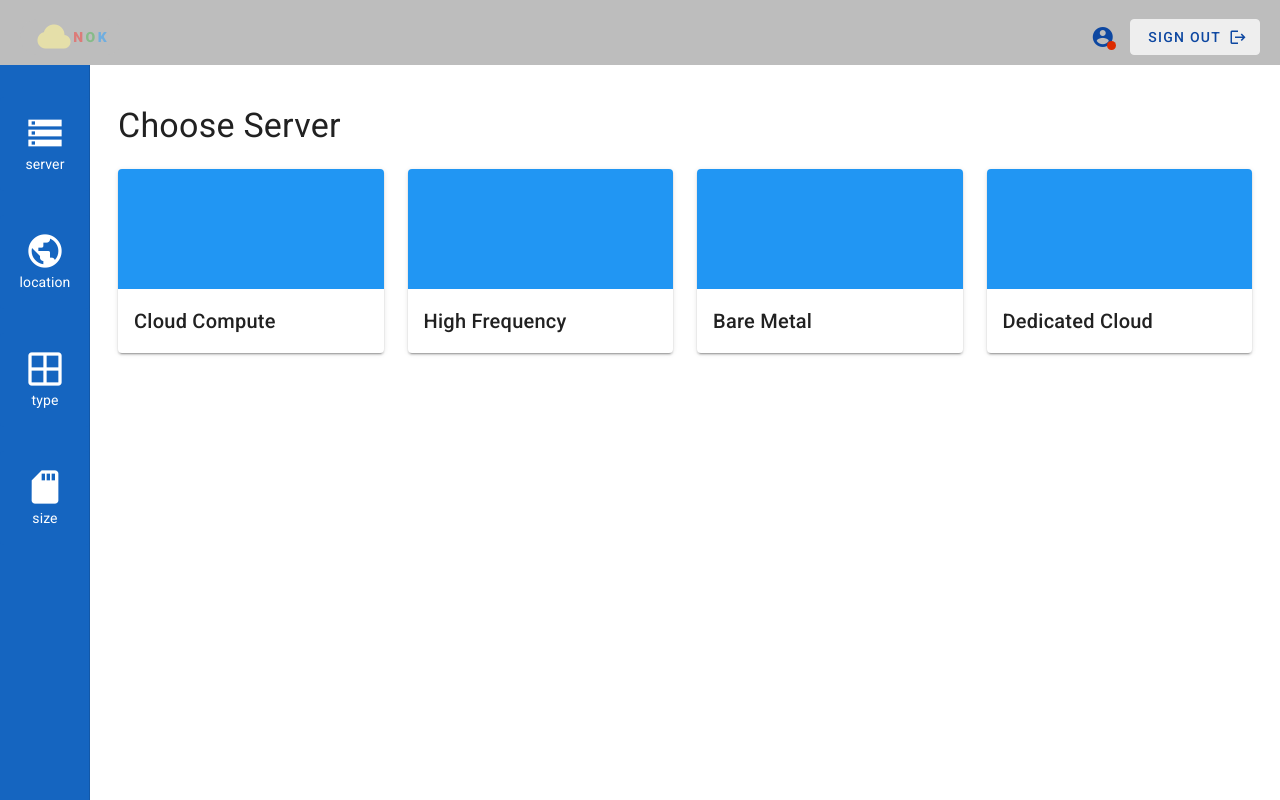
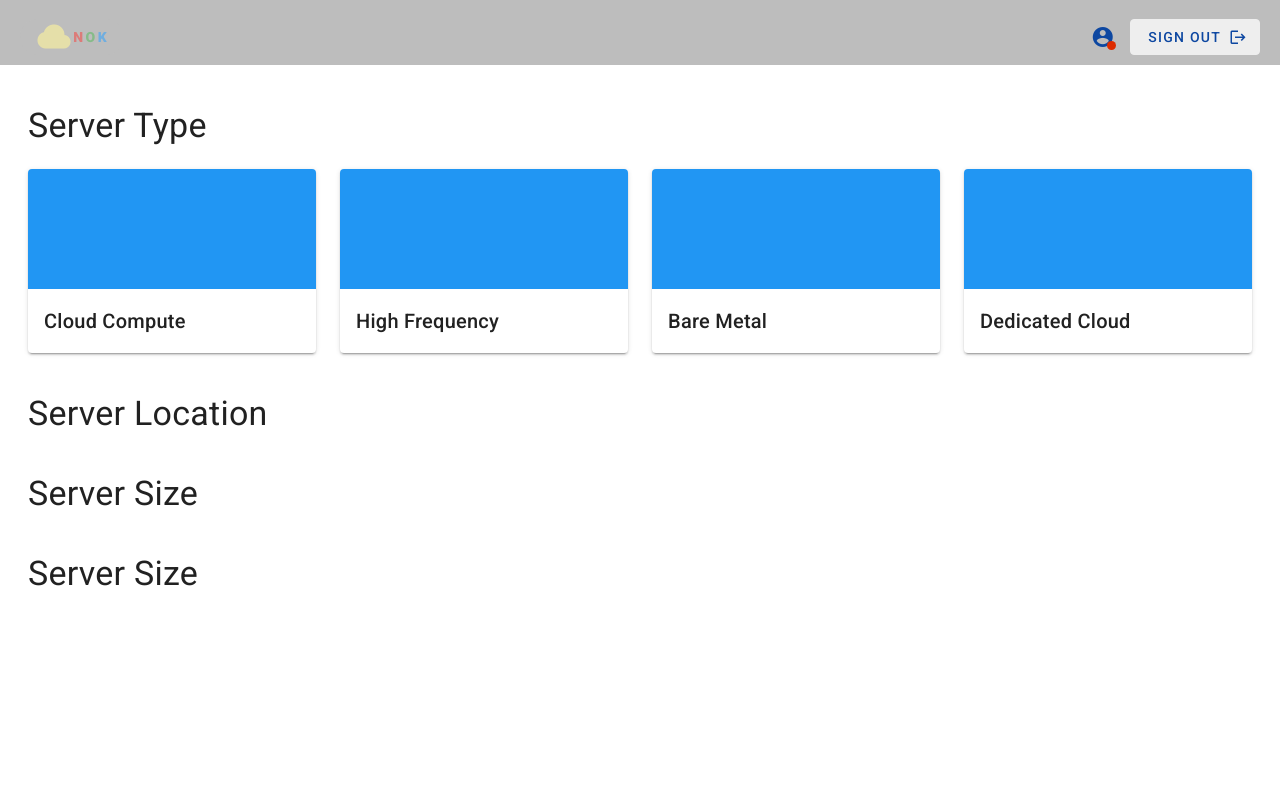
Before and after one commit to saman-re/abrnok, a Vue app: page /new_server in a window 1280 px wide. Built offline with nearby package versions, Linux system fonts and the light colour scheme.

Commit message:
navigation drawer done

```diff
--- a/public/index.html
+++ b/public/index.html
@@ -1,5 +1,5 @@
 <!DOCTYPE html>
-<html lang="en">
+<html lang="en" style="scroll-behavior: smooth">
   <head>
     <meta charset="utf-8">
     <meta http-equiv="X-UA-Compatible" content="IE=edge">
--- a/src/components/NavigationDrawer.vue
+++ b/src/components/NavigationDrawer.vue
@@ -2,7 +2,7 @@
     <v-navigation-drawer app v-model="navDrawer" clipped width="90px" class="blue darken-3 container px-0">
       <v-list>
         <v-list-item class="container px-0" v-for="(listItem,index) in listItems" :key="index">
-          <v-card flat width="100%" class="blue darken-3">
+          <v-card flat width="100%" class="blue darken-3 mb-4" style="cursor:pointer" link :to="{hash:`#${listItem.subtitle}`}">
             <v-card-text class="text-center pb-0">
             <v-icon x-large class="white--text">
               {{listItem.icon}}
@@ -24,19 +24,19 @@ export default {
         listItems:[
             {
                 icon:'storage',
-                subtitle:'server'
+                subtitle:'Type'
             },
             {
                 icon:'public',
-                subtitle:'location'
+                subtitle:'Location'
             },
             {
                 icon:'window',
-                subtitle:'type'
+                subtitle:'OS'
             },
             {
                 icon:'sd_card',
-                subtitle:'size'
+                subtitle:'Size'
             },
         ]
         }
--- a/src/components/New Server/ServerLocation.vue
+++ b/src/components/New Server/ServerLocation.vue
@@ -1,5 +1,5 @@
 <template>
-    <div>
-        <h1>server location</h1>
-    </div>
+  <v-row class="mx-4 mt-7">
+    <v-col cols="12" class="display-1"> Server Location </v-col>
+  </v-row>
 </template>
--- /dev/null
+++ b/src/components/New Server/ServerOS.vue
@@ -0,0 +1,5 @@
+<template>
+  <v-row class="mx-4 mt-7">
+    <v-col cols="12" class="display-1"> Server OS </v-col>
+  </v-row>
+</template>
--- /dev/null
+++ b/src/components/New Server/ServerSize.vue
@@ -0,0 +1,5 @@
+<template>
+  <v-row class="mx-4 mt-7">
+    <v-col cols="12" class="display-1"> Server Size </v-col>
+  </v-row>
+</template>
--- a/src/components/New Server/ChooseServer.vue
+++ b/src/components/New Server/ServerType.vue
@@ -1,6 +1,6 @@
 <template>
   <v-row class="mx-4 mt-7">
-    <v-col cols="12" class="display-1"> Choose Server </v-col>
+    <v-col cols="12" class="display-1"> Server Type </v-col>
     <v-col
       cols="12"
       lg="3"
--- a/src/main.js
+++ b/src/main.js
@@ -11,6 +11,11 @@ Vue.use(VueRouter);
 const router = new VueRouter({
   routes,
   mode: 'history',
+  scrollBehavior(to){
+    if(to.hash){
+      return { selector: to.hash};
+    }
+  }
 });
 
 new Vue({
--- a/src/store/store.js
+++ b/src/store/store.js
@@ -5,7 +5,7 @@ Vue.use(Vuex)
 
 export const store=new Vuex.Store({
     state:{
-        navShow:true,
+        navShow:false,
     },
     mutations:{
         navSwitch(state,payload){
--- a/src/views/NewServer.vue
+++ b/src/views/NewServer.vue
@@ -1,13 +1,19 @@
 <template>
   <div>
     <app-nav-drawer></app-nav-drawer>
-    <app-choose-server></app-choose-server>
+    <app-server-type id="Type"></app-server-type>
+    <app-server-location id="Location"></app-server-location>
+    <app-server-OS id="OS"></app-server-OS>
+    <app-server-size id="Size"></app-server-size>
     <v-row></v-row>
   </div>
 </template>
 <script>
 import NavigationDrawer from "../components/NavigationDrawer";
-import ChooseServer from '../components/New Server/ChooseServer'
+import ServerType from '../components/New Server/ServerType';
+import ServerLocation from '../components/New Server/ServerLocation';
+import ServerOS from '../components/New Server/ServerSize';
+import ServerSize from '../components/New Server/ServerSize'
 export default {
   data() {
     return {
@@ -15,7 +21,10 @@ export default {
   },
   components: {
     "app-nav-drawer": NavigationDrawer,
-    "app-choose-server":ChooseServer,
+    "app-server-type":ServerType,
+    "app-server-location":ServerLocation,
+    "app-server-OS":ServerOS,
+    "app-server-size":ServerSize
   },
 };
 </script>
```
